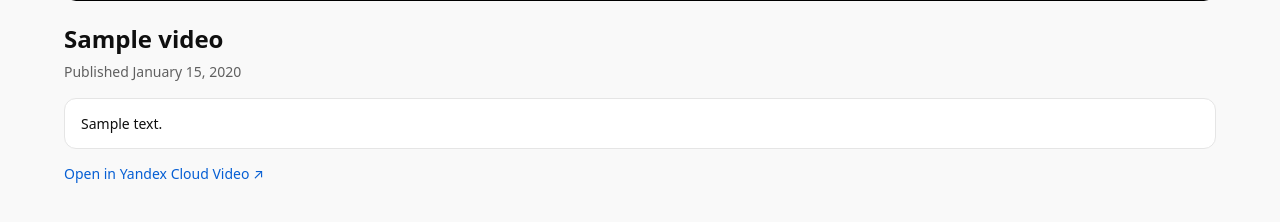
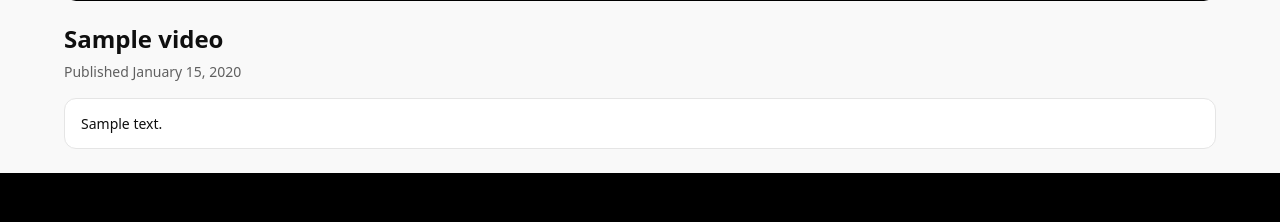
Before and after one commit to tamarinvs19/badger-sett-ui, a Django app: page /video/1/ in a window 1280 px wide. Shown: the part 764-986 px from the top of the page. After the commit the page ends 937 px from the top, so only its background shows below. Run offline with Django 5.2, Linux system fonts and the light colour scheme; tables that the repository leaves empty hold one stand-in row (values such as "Sample post").

Commit message:
Remove the link out to Yandex Cloud Video on the video page

```diff
--- a/static/css/style.css
+++ b/static/css/style.css
@@ -185,8 +185,6 @@ a:hover { text-decoration: underline; }
   white-space: pre-wrap;
 }
 
-.video-source { font-size: 14px; }
-
 /* ---------- Responsive ---------- */
 
 @media (max-width: 480px) {
--- a/videos/templates/videos/video_detail.html
+++ b/videos/templates/videos/video_detail.html
@@ -28,11 +28,5 @@
     {% if video.description %}
       <div class="video-description">{{ video.description|linebreaksbr }}</div>
     {% endif %}
-
-    <p class="video-source">
-      <a href="{{ video.video_url }}" target="_blank" rel="noopener noreferrer">
-        Open in Yandex Cloud Video &#8599;
-      </a>
-    </p>
   </article>
 {% endblock %}
```
